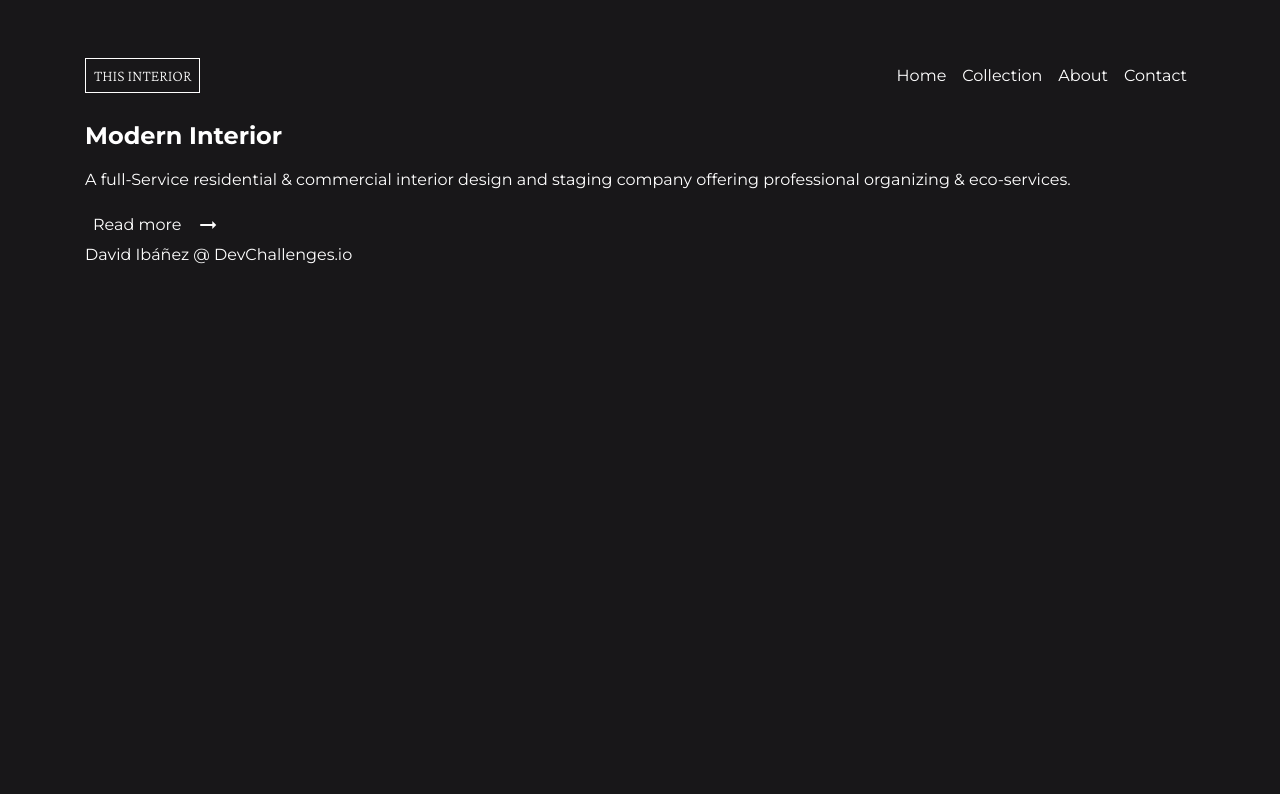
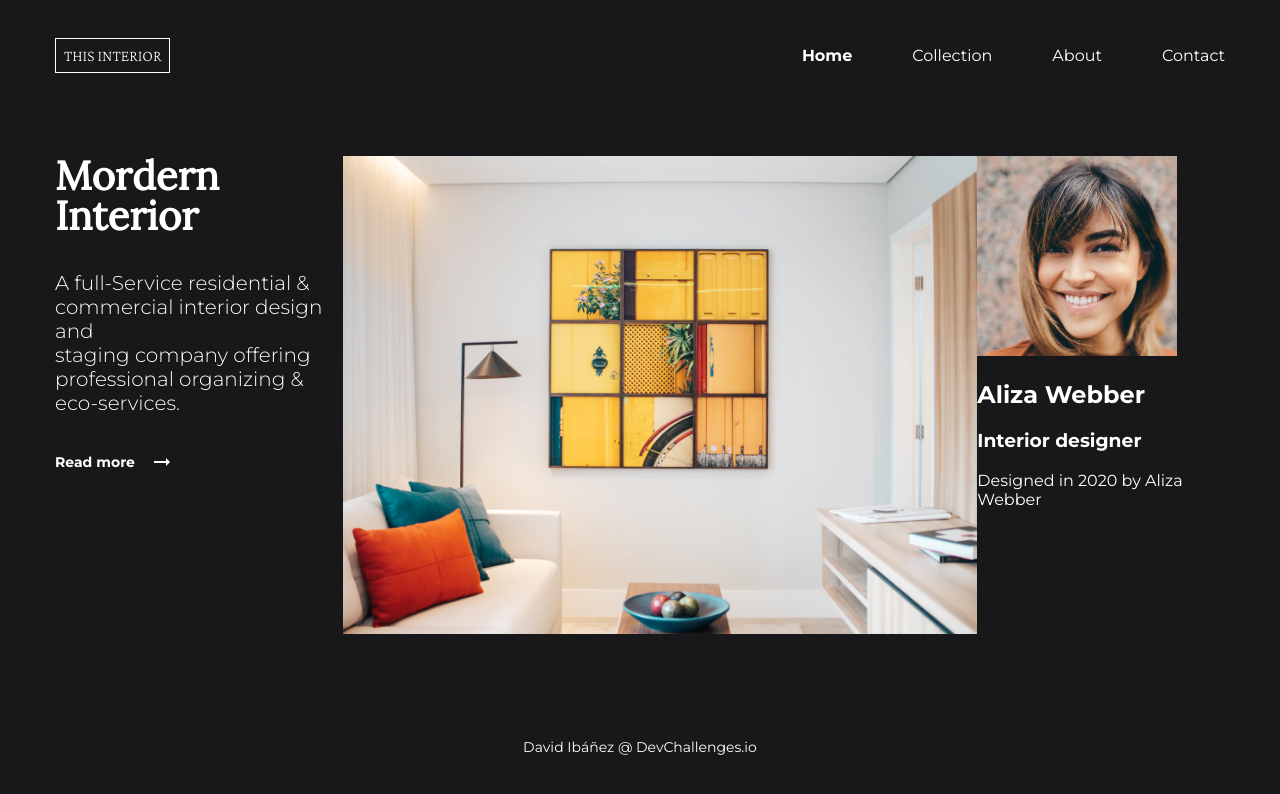
Before and after one commit to dibanezbal/interior-consultant-master, a plain HTML site: page index.html in a window 1280 px wide. Drawn offline with nearby package versions, Linux system fonts and the light colour scheme.

Commit message:
desktop design, missing the layout for the card

```diff
--- a/index.html
+++ b/index.html
@@ -10,28 +10,38 @@
   </head>
   <body>
     <header>
-        <a href="/">THIS INTERIOR</a>
+        <a class="p-8" href="#">THIS INTERIOR</a>
       <nav>
         <ul>
-          <li><a href="/">Home</a></li>
-          <li><a href="/">Collection</a></li>
-          <li><a href="/">About</a></li>
-          <li><a href="/">Contact</a></li>
+          <li class="active-link"><a href="#">Home</a></li>
+          <li><a href="#">Collection</a></li>
+          <li><a href="#">About</a></li>
+          <li><a href="#">Contact</a></li>
         </ul>
       </nav>
     </header>
 
     <main>
       <section>
-        <h1>Modern Interior</h1>
+        <h1>Mordern Interior</h1>
         <p>
-          A full-Service residential & commercial interior design and staging
-          company offering professional organizing & eco-services.
+          A full-Service residential & <br> commercial interior design and <br> staging company offering <br>
+          professional organizing & <br>
+          eco-services.
         </p>
-        <a href="" >Read more<i class="material-icons ml-15">
+        <a href="#" >Read more<i class="material-icons ml-15">
                 arrow_right_alt
                 </i> </a>
       </section>
+      <figure>
+          <img src="img/photo1.png" alt="photo of the place" width="100%" >
+      </figure>
+      <article>
+          <img src="img/photo2.png" alt="avatar">
+          <h2>Aliza Webber</h2>
+          <h3>Interior designer</h3>
+          <p>Designed in 2020 by Aliza Webber</p>
+      </article>
     </main>
 
     <footer>David Ibáñez @ DevChallenges.io</footer>
--- a/style.css
+++ b/style.css
@@ -2,10 +2,9 @@
 
 body {
     margin: 0;
-    padding: 0;
+    padding: 30px 55px;
     box-sizing: border-box;
     background: #181719;
-    padding: 50px 85px;
     color: #FFF;
     text-decoration: none;
     font-family: 'Montserrat', sans-serif;
@@ -23,11 +22,18 @@ nav ul {
     list-style-type: none;
 }
 
+nav > ul > li {
+    margin-left: 60px;
+}
+
 a {
     font-family: 'Montserrat', sans-serif;
     text-decoration: none;
-    padding: 8px;
     color: #FFF;
+}
+
+.active-link {
+    font-weight: bold;
 }
 
 header > a {
@@ -35,11 +41,49 @@ header > a {
     font-family: 'Crimson Pro', serif;
 }
 
+main {
+    margin-top: 75px;
+    display: flex;
+    justify-content: space-between;
+}
+
+h1 {
+    font-family: 'Lora', serif;
+    font-size: 40px;
+    line-height: 40px;
+    margin: 0;
+}
+
 section a{
     display: flex;
     align-items: center;
+    font-size: 14px;
+    font-weight: 600;
 }
+
+section p {
+    font-weight: 200;
+    font-size: 20px;
+    margin: 35px 0;
+}
+
+figure {
+    margin: 0;
+    width: 60%;
+}
+
+footer {
+    margin-top: 100px;
+    text-align: center;
+    font-size: 14px;
+}
+
+/* Margin and Padding*/
 
 .ml-15 {
     margin-left: 15px;
 }
+
+.p-8 {
+    padding: 8px;
+}
```
Also changed, not shown: 1 other file.
